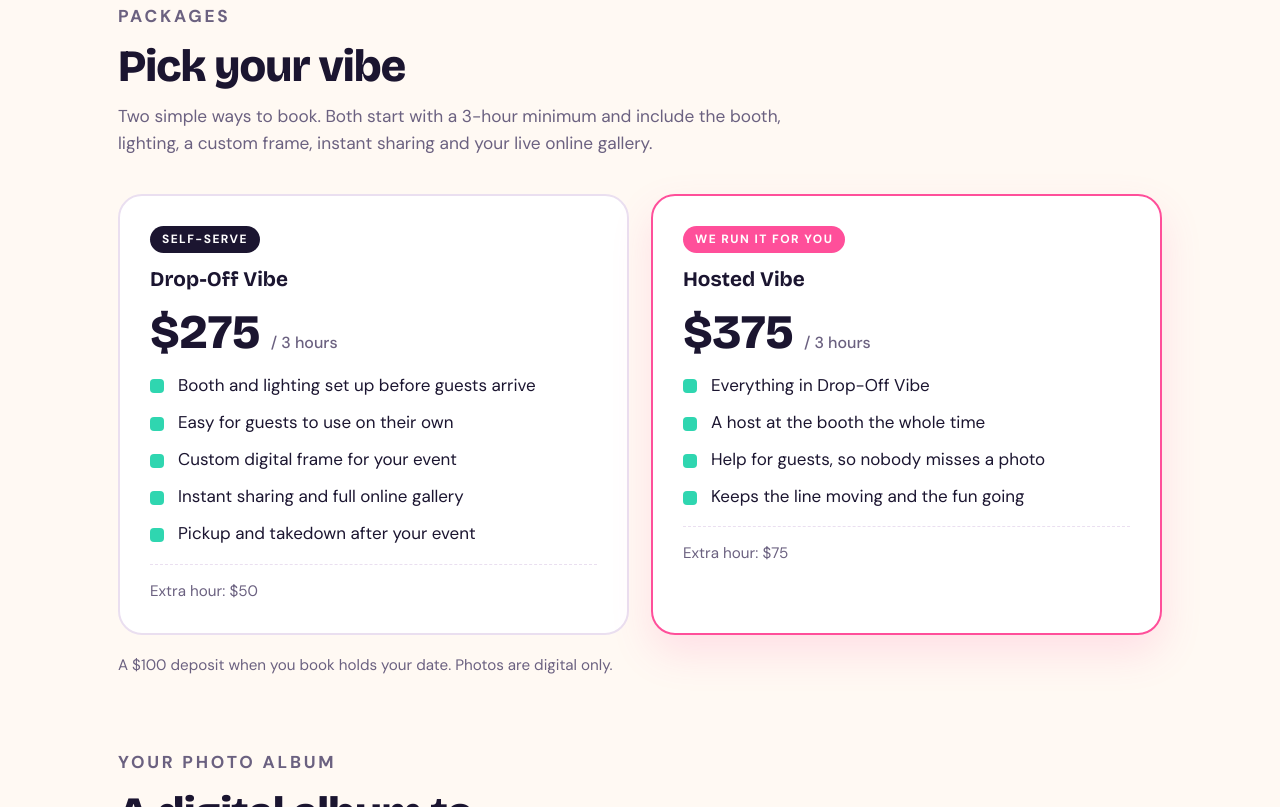
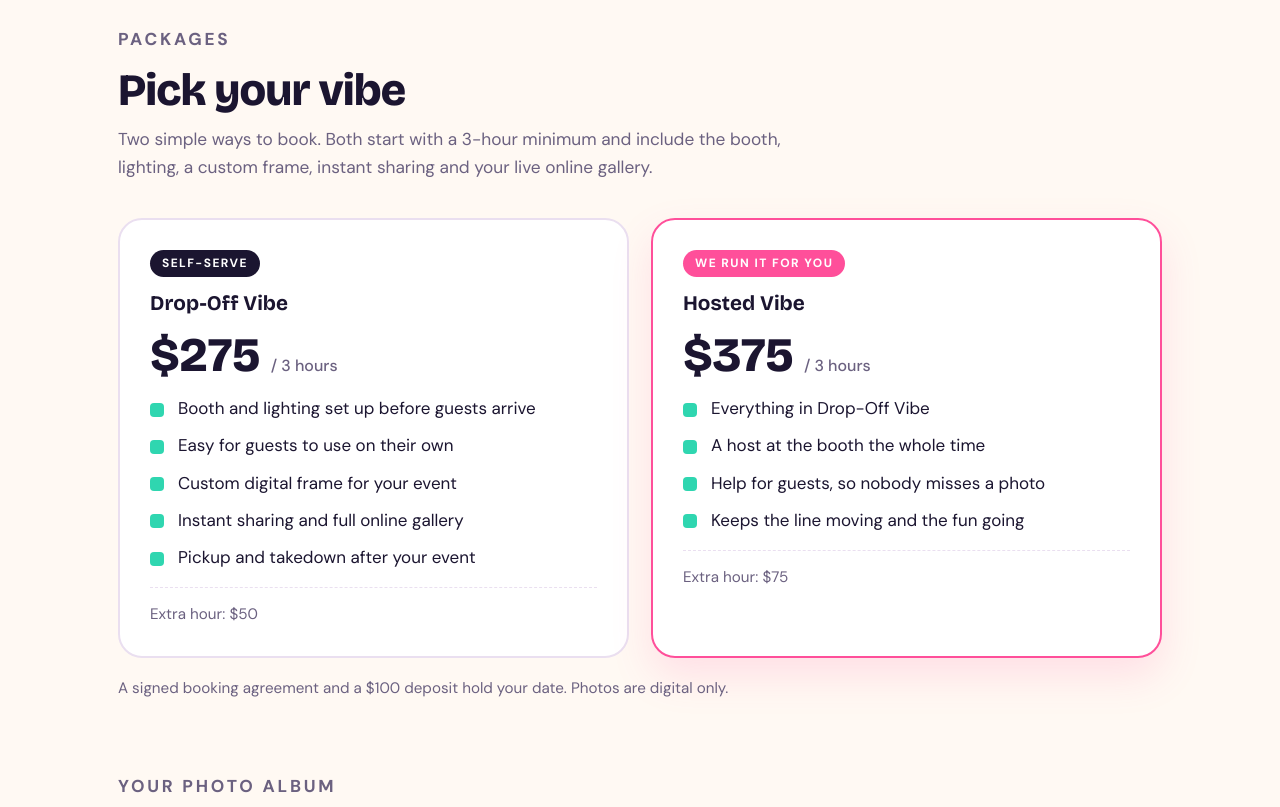
Before and after one commit to anidrosa/photo-booth-vibe, a plain HTML site: page index.html in a window 1280 px wide. Shown: the part 1993-2800 px from the top of the page. Drawn offline with nearby package versions, Linux system fonts and the light colour scheme.

Commit message:
Booking needs a signed agreement plus the deposit
Co-Authored-By: Claude Opus 5.5 <noreply@anthropic.com>
Claude-Session: https://claude.ai/code/session_017npscBRynwHsryakiLNPey

```diff
--- a/index.html
+++ b/index.html
@@ -184,7 +184,7 @@ footer .wrap { padding-block: 22px; display: flex; flex-wrap: wrap; justify-cont
         <a class="btn" href="https://photoboothvibe.newzenler.com/support">Check your date</a>
         <a class="btn ghost" href="#packages">See packages</a>
       </div>
-      <p class="meta">Hosted or drop-off · 3-hour minimum · $100 deposit holds your date</p>
+      <p class="meta">Hosted or drop-off · 3-hour minimum · Signed agreement and $100 deposit hold your date</p>
     </div>
     <div class="frame" aria-hidden="true">
       <div class="screen"><div class="shot"></div><div class="shot"></div><div class="shot"></div></div>
@@ -256,7 +256,7 @@ footer .wrap { padding-block: 22px; display: flex; flex-wrap: wrap; justify-cont
         <p class="extra">Extra hour: $75</p>
       </article>
     </div>
-    <p class="note">A $100 deposit when you book holds your date. Photos are digital only.</p>
+    <p class="note">A signed booking agreement and a $100 deposit hold your date. Photos are digital only.</p>
   </div>
 </section>
 
@@ -289,7 +289,7 @@ footer .wrap { padding-block: 22px; display: flex; flex-wrap: wrap; justify-cont
     </div>
     <div class="steps">
       <div class="step"><h3>Reach out</h3><p>Send your date, location and the package you like.</p></div>
-      <div class="step"><h3>Hold your date</h3><p>A $100 deposit locks in your booking.</p></div>
+      <div class="step"><h3>Hold your date</h3><p>Sign your booking agreement and pay the $100 deposit to lock it in.</p></div>
       <div class="step"><h3>Pick your look</h3><p>Choose your frame and album. Custom album details are due 7 days before.</p></div>
       <div class="step"><h3>Party time</h3><p>Your guests pose, share and download all event long.</p></div>
     </div>
@@ -319,7 +319,7 @@ footer .wrap { padding-block: 22px; display: flex; flex-wrap: wrap; justify-cont
       <details><summary>What’s the difference between Drop-Off and Hosted?</summary><p>With Drop-Off Vibe, the booth is set up and ready, and guests use it on their own. With Hosted Vibe, a host stays at the booth the whole time to help guests and keep things moving.</p></details>
       <details><summary>Is there a minimum booking?</summary><p>Yes, 3 hours. You can add extra hours: $50 per hour for Drop-Off Vibe and $75 per hour for Hosted Vibe.</p></details>
       <details><summary>Do you print photos?</summary><p>Photos are digital only. Guests send photos to their phones right away, and every photo is saved in your live online gallery and your digital album.</p></details>
-      <details><summary>How do I hold my date?</summary><p>A $100 deposit when you book holds your date.</p></details>
+      <details><summary>How do I hold my date?</summary><p>Sign your booking agreement and pay a $100 deposit. Once both are in, your date is held.</p></details>
       <details><summary>When do you need my custom album details?</summary><p>At least 7 days before your event. You’ll approve the design before the party.</p></details>
       <details><summary>Where do you serve?</summary><p>Rockland County, NY. If your event is just outside the county, reach out and ask.</p></details>
     </div>
```
